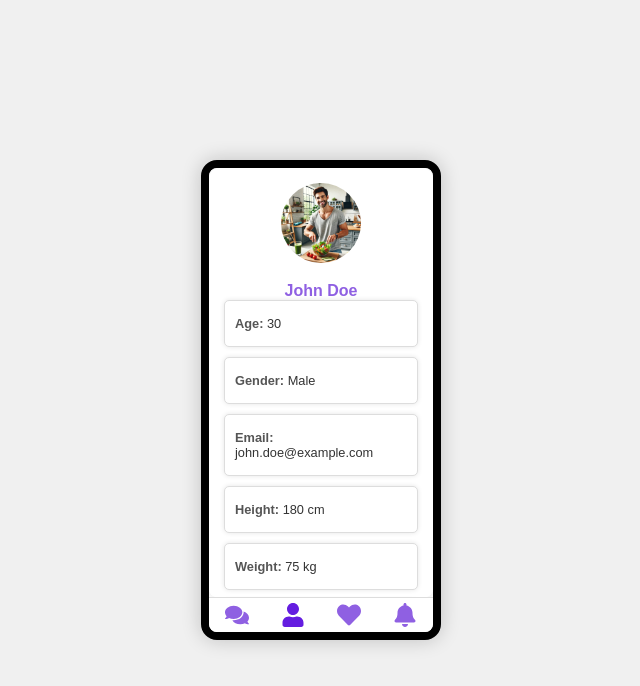
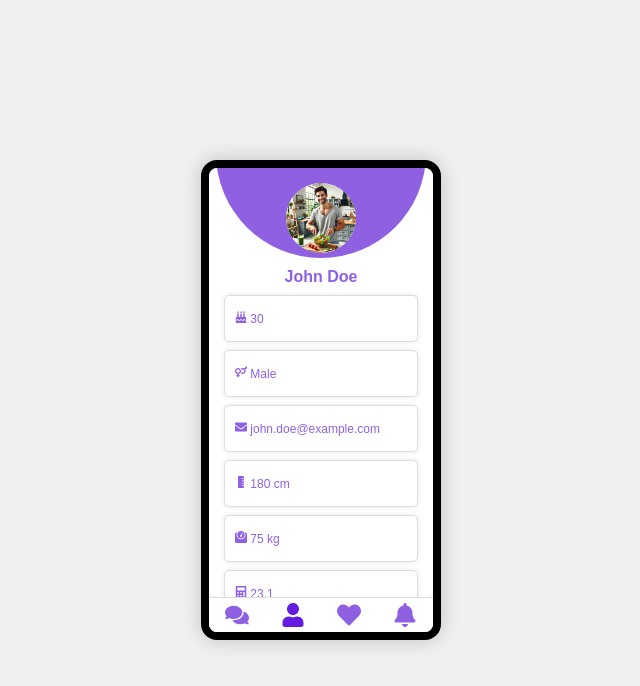
Before and after one commit to rawbeen248/healthyhab, a React (Create React App) app: page /profile in a window 1280 px wide. Shown: the top 686 px of the page, without its empty margins (319-959 px from the left). Built offline with nearby package versions, Linux system fonts and the light colour scheme.

Commit message:
Modified Profile page

```diff
--- a/src/pages/Profile.css
+++ b/src/pages/Profile.css
@@ -39,10 +39,40 @@
     justify-content: center; /* Center the content vertically */
 }
 
+.profile-picture-wrapper {
+    position: relative;
+    display: flex;
+    align-items: center;
+    justify-content: center;
+}
+
+.semi-circle {
+    position: absolute;
+    top: -30px; /* Adjust as needed */
+    width: 210px; /* Adjust as needed */
+    height: 105px; /* Adjust as needed */
+    background: #8f60e2;
+    border-bottom-left-radius: 105px; /* Adjust as needed */
+    border-bottom-right-radius: 105px; /* Adjust as needed */
+    z-index: 0;
+}
+
+.profile-picture {
+    position: relative;
+    z-index: 1;
+    border-radius: 50%;
+    width: 70px; /* Reduced size */
+    height: 70px; /* Reduced size */
+    background: white;
+    display: flex;
+    align-items: center;
+    justify-content: center;
+}
+
 .profile-picture img {
     border-radius: 50%;
-    width: 80px; /* Reduced size */
-    height: 80px; /* Reduced size */
+    width: 100%; /* Full width */
+    height: 100%; /* Full height */
 }
 
 .profile-details {
@@ -55,6 +85,7 @@
 .profile-details h2 {
     margin: 0;
     padding: 0;
+    padding-bottom:10px;
     font-size: 1em; /* Smaller font size */
     color: #8f60e2; /* Custom color for name */
     text-align: center; /* Center align the name */
@@ -73,6 +104,8 @@
     border: 1px solid #ddd;
     border-radius: 5px;
     padding: 10px;
+    margin-top:-1px;
+    margin-bottom:-1px;
     box-shadow: 0 0 5px rgba(0, 0, 0, 0.1);
     width: 100%; /* Take up full width of the container */
     text-align: left; /* Align text to the left */
@@ -81,9 +114,13 @@
 
 .info-card p {
     margin: 5px 0;
-    font-size: 0.8em; /* Smaller font size */
-    color: #333; /* Custom color for details */
+    font-size: 0.75em; /* Smaller font size */
+    color: #8f60e2; /* Custom color for details */
     word-wrap: break-word; /* Ensure long words break to fit */
+}
+
+.info-card p i {
+    margin-right: 5px; /* Space between icon and text */
 }
 
 .info-card p strong {
--- a/src/pages/Profile.js
+++ b/src/pages/Profile.js
@@ -2,6 +2,7 @@
 import './Profile.css';
 import userProfile from '../data/userProfile.json';
 import persona from '../data/persona.png';
+import { FaBirthdayCake, FaVenusMars, FaEnvelope, FaRulerVertical, FaWeight, FaCalculator, FaTint, FaHeart, FaRunning, FaBullseye } from 'react-icons/fa';
 
 const Profile = () => {
   const [profile, setProfile] = useState(null);
@@ -18,41 +19,44 @@
   return (
     <div className="profile">
       <div className="profile-card">
-        <div className="profile-picture">
-          <img src={persona} alt="Profile" />
+        <div className="profile-picture-wrapper">
+          <div className="semi-circle"></div>
+          <div className="profile-picture">
+            <img src={persona} alt="Profile" />
+          </div>
         </div>
         <div className="profile-details">
           <h2>{profile.name}</h2>
           <div className="profile-info">
             <div className="info-card">
-              <p><strong>Age:</strong> {profile.age}</p>
+              <p><FaBirthdayCake /> {profile.age}</p>
             </div>
             <div className="info-card">
-              <p><strong>Gender:</strong> {profile.gender}</p>
+              <p><FaVenusMars /> {profile.gender}</p>
             </div>
             <div className="info-card">
-              <p><strong>Email:</strong> {profile.email}</p>
+              <p><FaEnvelope /> {profile.email}</p>
             </div>
             <div className="info-card">
-              <p><strong>Height:</strong> {profile.height}</p>
+              <p><FaRulerVertical /> {profile.height}</p>
             </div>
             <div className="info-card">
-              <p><strong>Weight:</strong> {profile.weight}</p>
+              <p><FaWeight /> {profile.weight}</p>
             </div>
             <div className="info-card">
-              <p><strong>BMI:</strong> {profile.bmi}</p>
+              <p><FaCalculator /> {profile.bmi}</p>
             </div>
             <div className="info-card">
-              <p><strong>Blood Type:</strong> {profile.blood_type}</p>
+              <p><FaTint /> {profile.blood_type}</p>
             </div>
             <div className="info-card">
-              <p><strong>Marital Status:</strong> {profile.marital_status}</p>
+              <p><FaHeart /> {profile.marital_status}</p>
             </div>
             <div className="info-card">
-              <p><strong>Activity Level:</strong> {profile.activityLevel}</p>
+              <p><FaRunning /> {profile.activityLevel}</p>
             </div>
             <div className="info-card">
-              <p><strong>Goal:</strong> {profile.goal}</p>
+              <p><FaBullseye /> {profile.goal}</p>
             </div>
           </div>
         </div>
```
